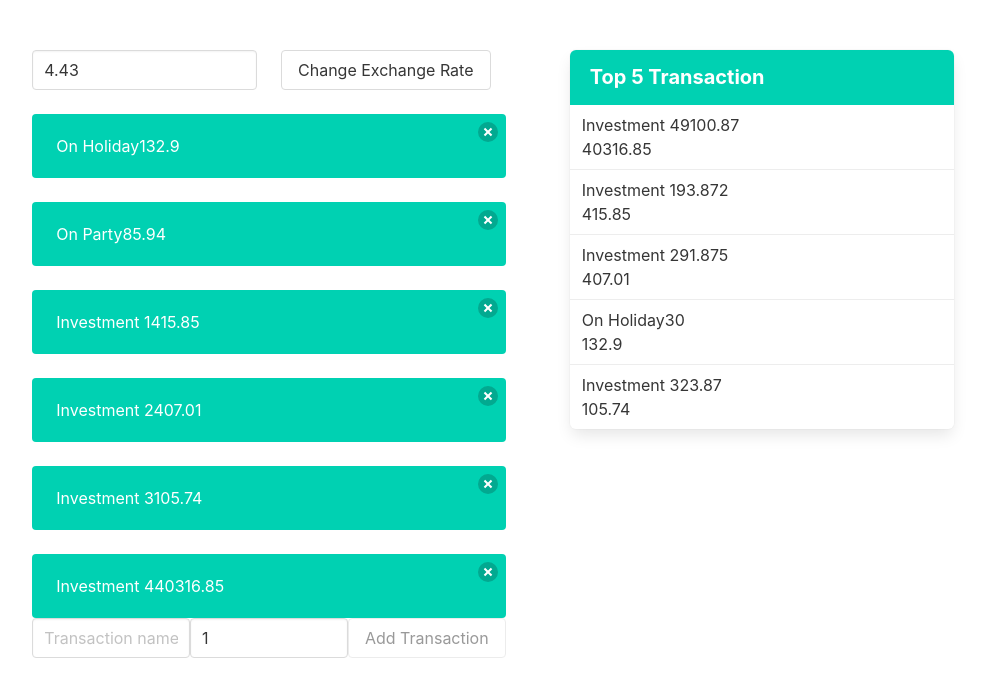
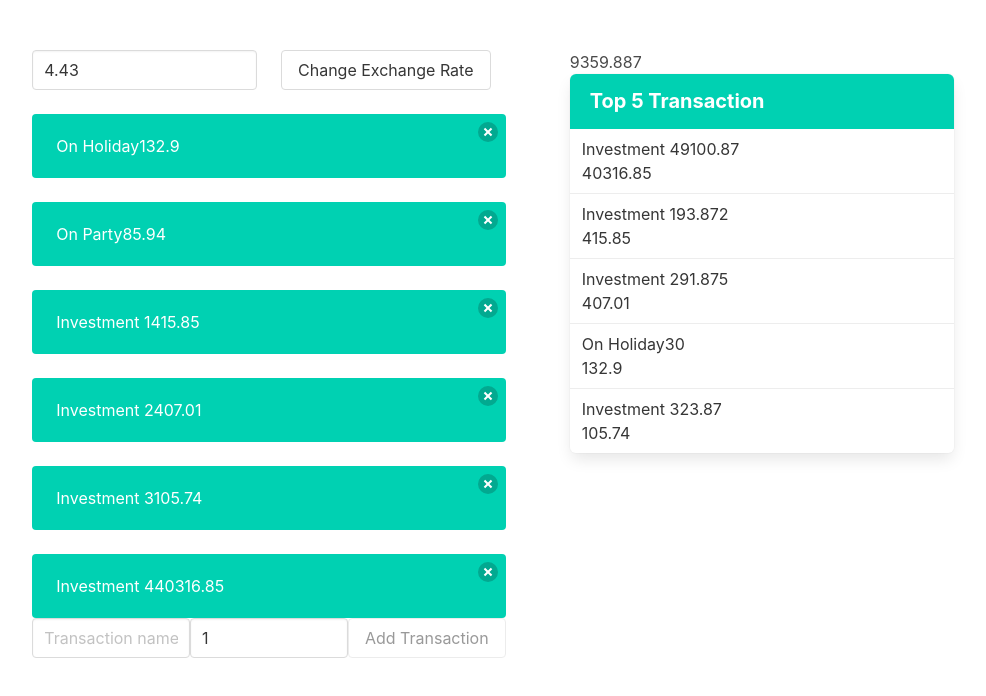
Before and after one commit to DrazekKD/cantor, a React (Create React App) app: page / in a window 1280 px wide. Shown: the top 696 px of the page, without its empty margins (147-1133 px from the left). Built offline with nearby package versions, Linux system fonts and the light colour scheme.

Commit message:
add sum component logic

```diff
--- a/src/transactions/components/SumTransactions/SumTransactions.js
+++ b/src/transactions/components/SumTransactions/SumTransactions.js
@@ -2,9 +2,12 @@ import React from 'react'
 import {useSelector} from "react-redux";
 
 const SumTransactions = () => {
+	const transactions = useSelector(state => state.transactions.list);
+	const sumEuroAllTransactions = transactions.reduce( (sum, transaction) => sum + transaction.amountEuro, 0);
 	return (
 		<div>
 
+			{sumEuroAllTransactions}
 		</div>
 	)
 };
```
Also changed, not shown: 1 other file (tests, documents, lock files or other folders).
